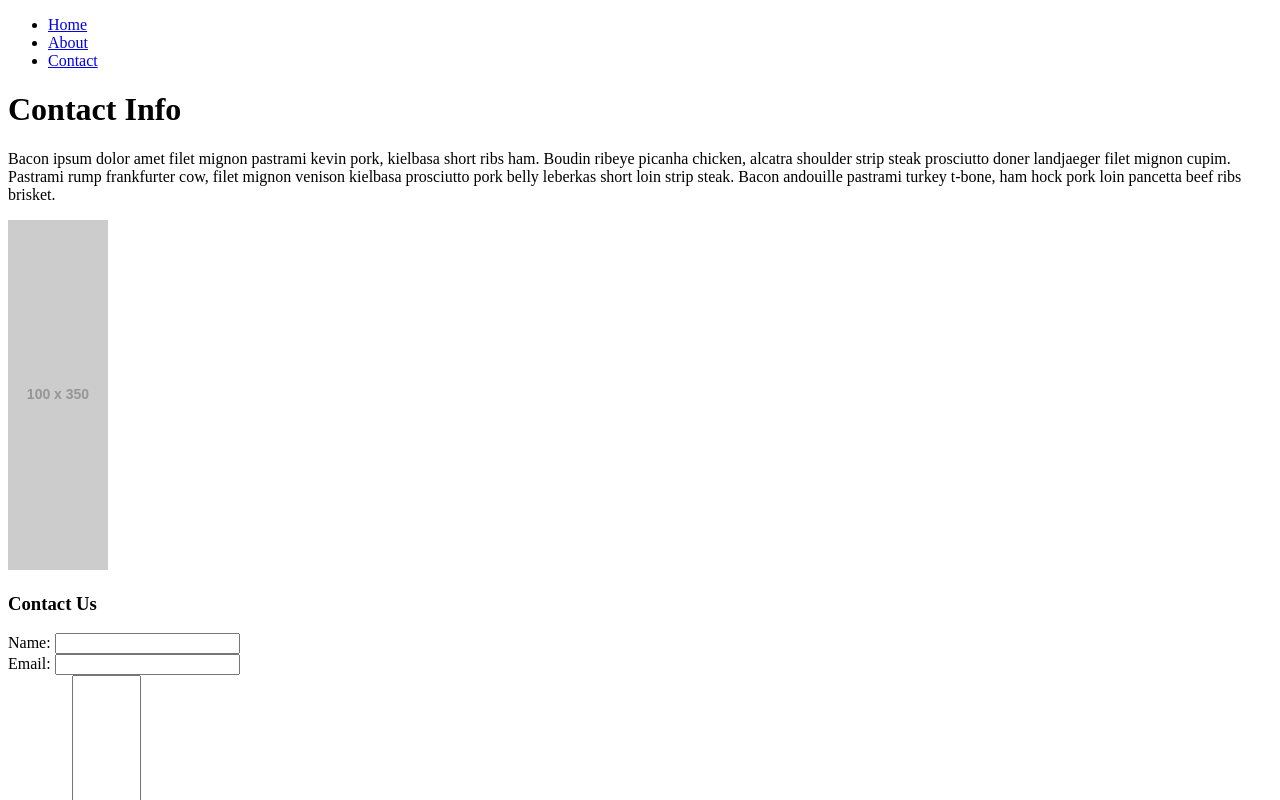
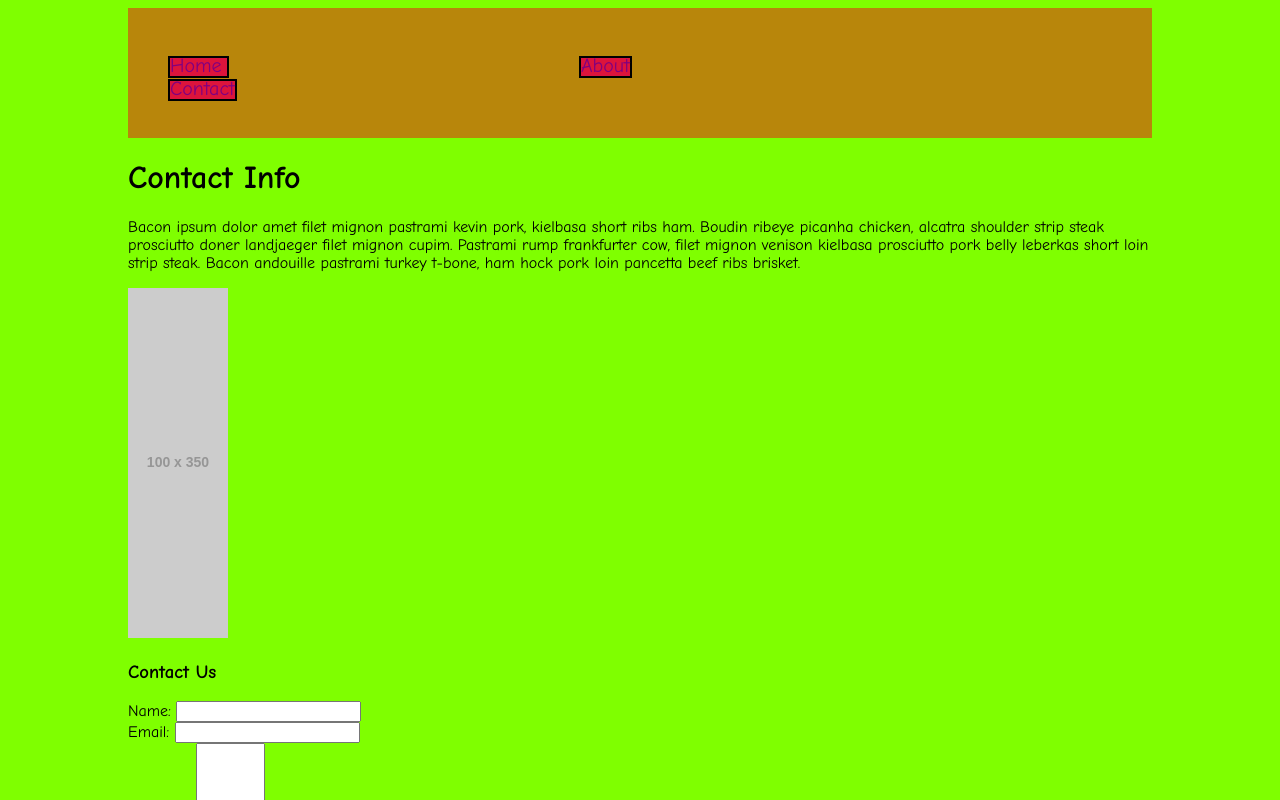
Before and after one commit to Andrewday40/simple_page, a website: page public/html/contact.html in a window 1280 px wide. Shown: the top 800 px of the page. Drawn offline with Linux system fonts and the light colour scheme; placeholder pictures from the web are drawn by us.

Commit message:
added css style to contact page

```diff
--- a/public/html/contact.html
+++ b/public/html/contact.html
@@ -2,17 +2,18 @@
 <html>
   <head>
     <title>Contact</title>
+    <link rel="stylesheet" href="/css/main.css">
   </head>
   <body>
-    <div>
+    <div id='navigation'>
       <ul>
-        <li>
+        <li class='btn'>
           <a href="/">Home</a>
         </li>
-        <li>
+        <li class='btn'>
           <a href="/about">About</a>
         </li>
-        <li>
+        <li class='btn'>
           <a href="/contact">Contact</a>
         </li>
       </ul>
```
